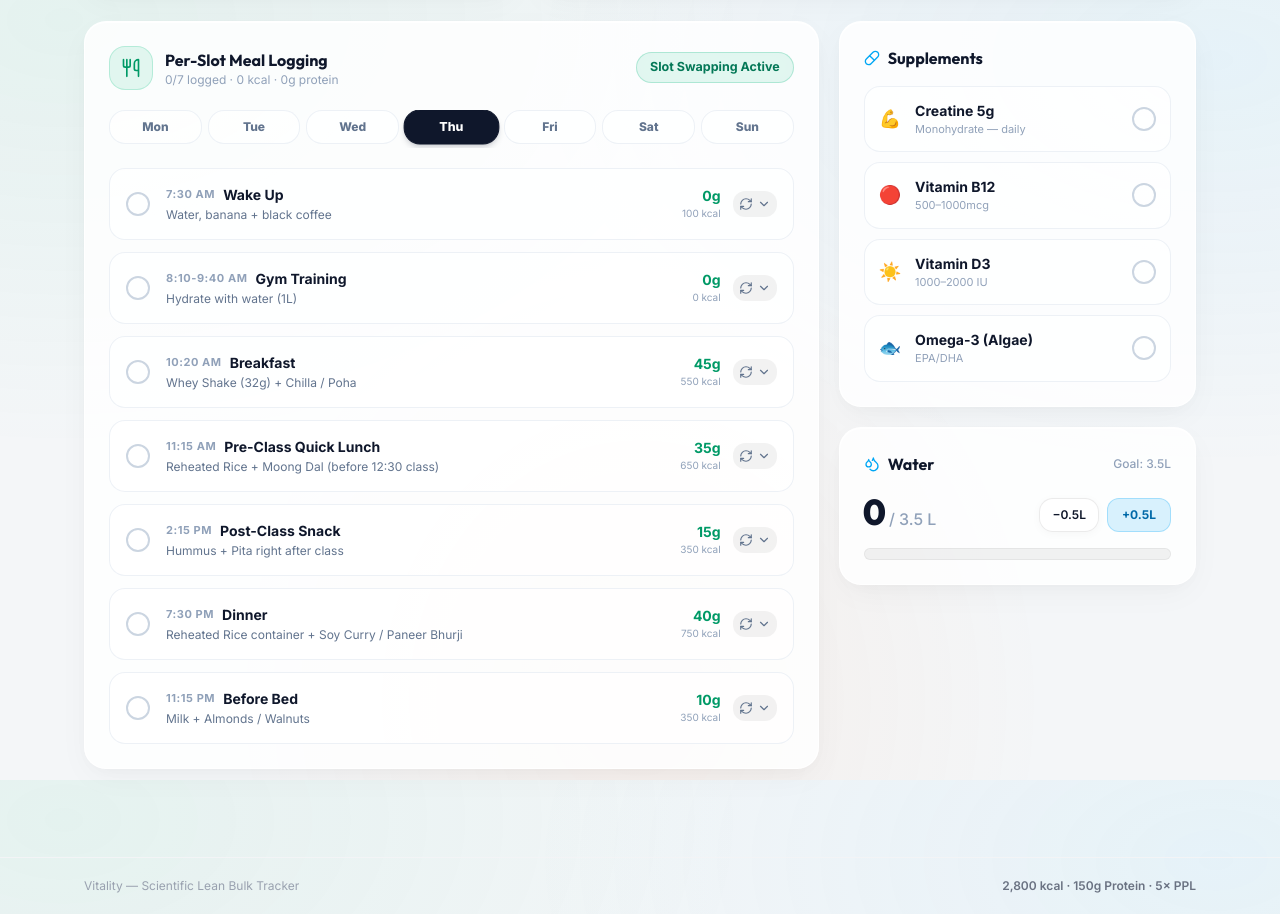
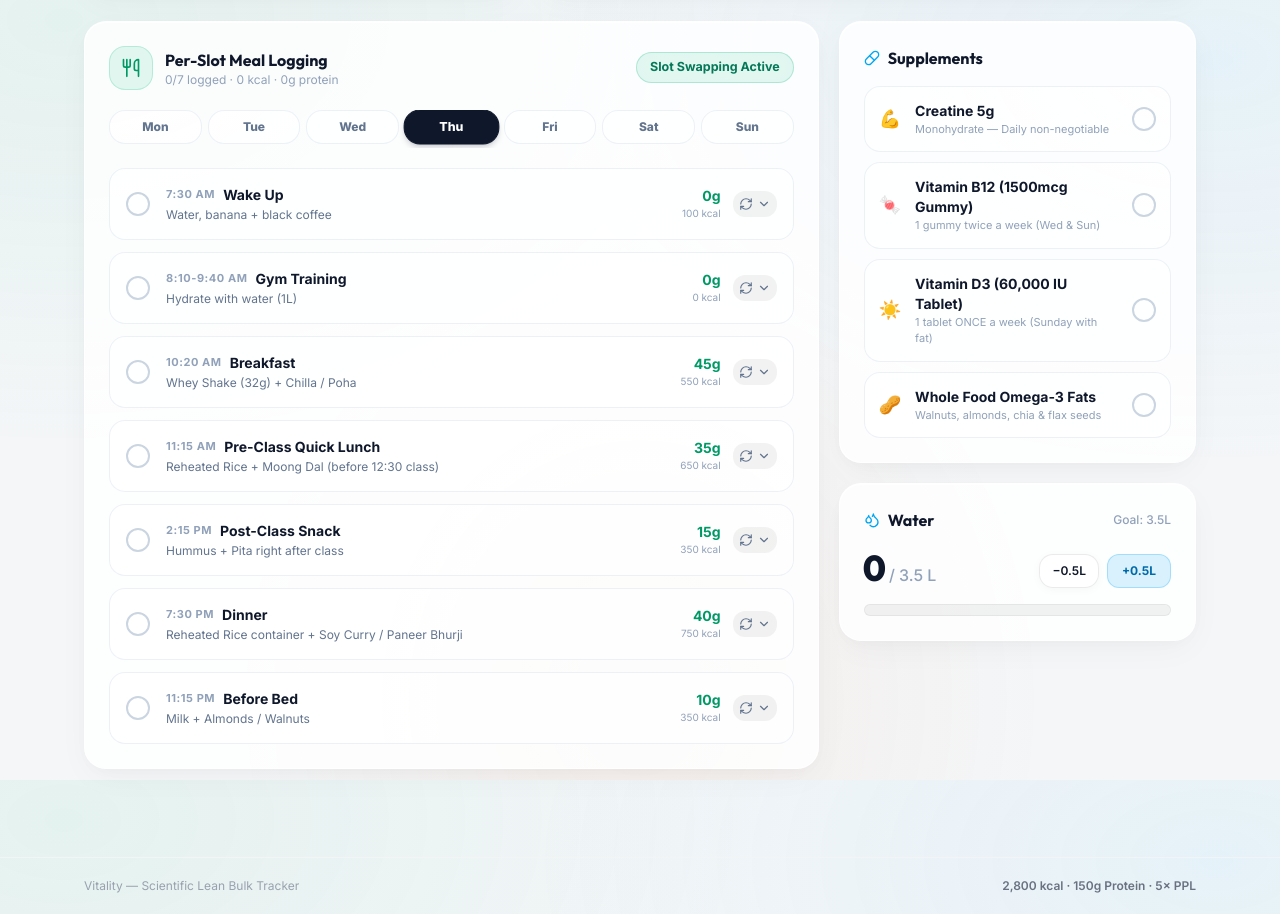
Before and after one commit to dhruv-1100/vitality, a React (Vite) app: page / in a window 1280 px wide. Shown: the part 820-1734 px from the top of the page. Built offline with nearby package versions, Linux system fonts and the light colour scheme; the HTML template or start-up script is replaced by a standard one.

Commit message:
Adjust supplement protocol: 5g Creatine daily, 1500mcg B12 2x/wk, 60k IU D3 1x/wk on Sun, whole food fats for Omega-3

```diff
--- a/src/components/Dashboard.jsx
+++ b/src/components/Dashboard.jsx
@@ -430,10 +430,10 @@ export default function Dashboard({ setActiveTab, setSelectedRoutine }) {
             </p>
             <div className="space-y-2.5">
               {[
-                { key: 'creatine', label: 'Creatine 5g', sub: 'Monohydrate — daily', emoji: '💪' },
-                { key: 'b12', label: 'Vitamin B12', sub: '500–1000mcg', emoji: '🔴' },
-                { key: 'd3', label: 'Vitamin D3', sub: '1000–2000 IU', emoji: '☀️' },
-                { key: 'omega3', label: 'Omega-3 (Algae)', sub: 'EPA/DHA', emoji: '🐟' },
+                { key: 'creatine', label: 'Creatine 5g', sub: 'Monohydrate — Daily non-negotiable', emoji: '💪' },
+                { key: 'b12', label: 'Vitamin B12 (1500mcg Gummy)', sub: '1 gummy twice a week (Wed & Sun)', emoji: '🍬' },
+                { key: 'd3', label: 'Vitamin D3 (60,000 IU Tablet)', sub: '1 tablet ONCE a week (Sunday with fat)', emoji: '☀️' },
+                { key: 'healthy_fats', label: 'Whole Food Omega-3 Fats', sub: 'Walnuts, almonds, chia & flax seeds', emoji: '🥜' },
               ].map(s => {
                 const on = !!dailyChecklist[s.key];
                 return (
--- a/src/components/NextStepsView.jsx
+++ b/src/components/NextStepsView.jsx
@@ -56,8 +56,10 @@ export default function NextStepsView({ setActiveTab, setSelectedRoutine }) {
       id: `${selectedDate}-act4`,
       category: 'Supplements',
       icon: Zap,
-      title: `Daily Supplements`,
-      desc: `5g Creatine Monohydrate, Vitamin B12, Vitamin D3, and Algae Omega-3.`
+      title: isSunday ? `Daily Creatine 5g + Weekly D3 (60k IU) & B12 Gummy` : `Daily Creatine 5g`,
+      desc: isSunday
+        ? `Take 5g Creatine Monohydrate + 1 Vitamin D3 60,000 IU tablet (with breakfast fat) + 1 B12 Gummy (1500mcg).`
+        : `Take 5g Creatine Monohydrate daily. (B12 1500mcg gummy on Wed/Sun; D3 60k IU tablet on Sun only).`
     }
   ];
 
```
